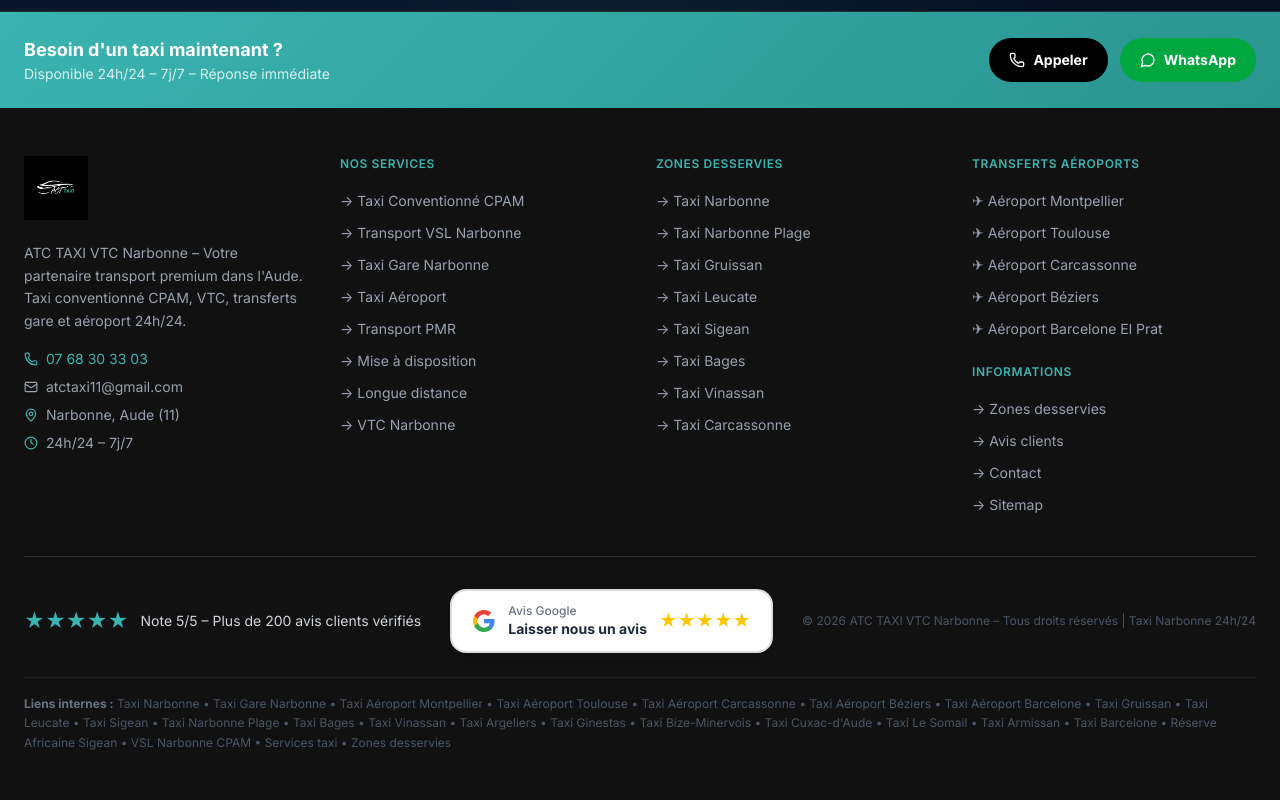
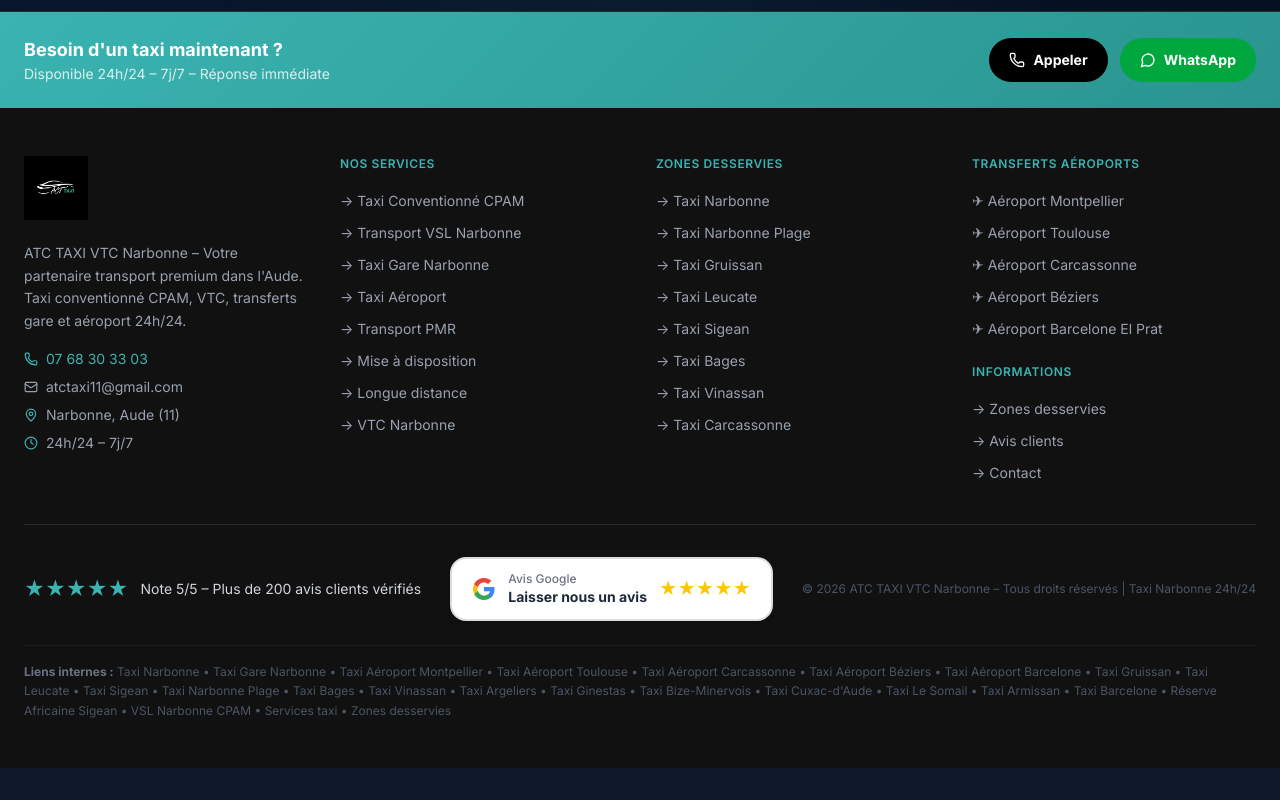
Before and after one commit to carluks78/Taxi-Narbonne-ATC-TAXI-VTC-VSL, a React (Vite) app: page / in a window 1280 px wide. Shown: the part 6744-7544 px from the top of the page. After the commit the page ends 7512 px from the top, so only its background shows below. Built offline with nearby package versions, Linux system fonts and the light colour scheme.

Commit message:
Update Footer.tsx

```diff
--- a/src/app/components/Footer.tsx
+++ b/src/app/components/Footer.tsx
@@ -158,7 +158,6 @@ export function Footer() {
                 { label: 'Zones desservies', href: '/zones-desservies' },
                 { label: 'Avis clients', href: '/avis-clients' },
                 { label: 'Contact', href: '/contact' },
-                { label: 'Sitemap', href: '/sitemap.xml', external: true },
               ].map((item) => (
                 <li key={item.href + item.label}>
                   {item.external ? (
```
